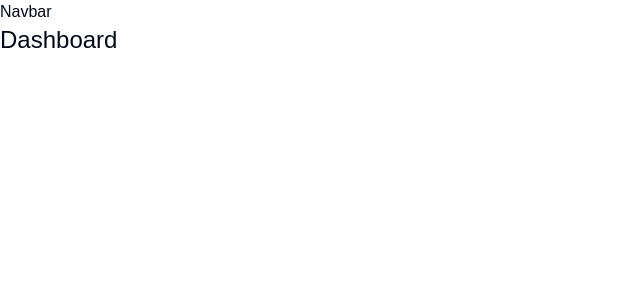
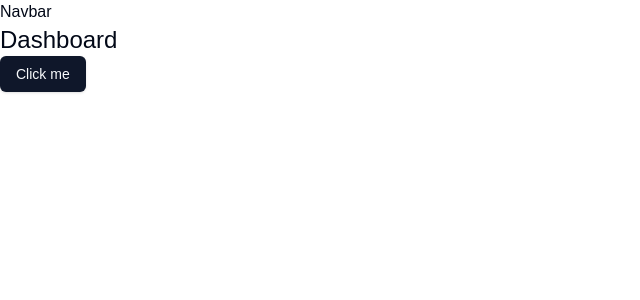
Before and after one commit to dangabrielle/dashboard-app, a Next.js app: page / in a window 1280 px wide. Shown: the top 300 px of the page, without its empty margins (0-640 px from the left). Built offline with nearby package versions, Linux system fonts and the light colour scheme.

Commit message:
shadcn button

```diff
--- a/app/page.tsx
+++ b/app/page.tsx
@@ -1,7 +1,10 @@
+import { Button } from "@/components/ui/button";
+
 export default function Home() {
   return (
     <>
       <h1 className="text-2xl">Dashboard</h1>
+      <Button>Click me</Button>
     </>
   );
 }
--- /dev/null
+++ b/components/ui/button.tsx
@@ -0,0 +1,57 @@
+import * as React from "react"
+import { Slot } from "@radix-ui/react-slot"
+import { cva, type VariantProps } from "class-variance-authority"
+
+import { cn } from "@/lib/utils"
+
+const buttonVariants = cva(
+  "inline-flex items-center justify-center gap-2 whitespace-nowrap rounded-md text-sm font-medium transition-colors focus-visible:outline-none focus-visible:ring-1 focus-visible:ring-ring disabled:pointer-events-none disabled:opacity-50 [&_svg]:pointer-events-none [&_svg]:size-4 [&_svg]:shrink-0",
+  {
+    variants: {
+      variant: {
+        default:
+          "bg-primary text-primary-foreground shadow hover:bg-primary/90",
+        destructive:
+          "bg-destructive text-destructive-foreground shadow-sm hover:bg-destructive/90",
+        outline:
+          "border border-input bg-background shadow-sm hover:bg-accent hover:text-accent-foreground",
+        secondary:
+          "bg-secondary text-secondary-foreground shadow-sm hover:bg-secondary/80",
+        ghost: "hover:bg-accent hover:text-accent-foreground",
+        link: "text-primary underline-offset-4 hover:underline",
+      },
+      size: {
+        default: "h-9 px-4 py-2",
+        sm: "h-8 rounded-md px-3 text-xs",
+        lg: "h-10 rounded-md px-8",
+        icon: "h-9 w-9",
+      },
+    },
+    defaultVariants: {
+      variant: "default",
+      size: "default",
+    },
+  }
+)
+
+export interface ButtonProps
+  extends React.ButtonHTMLAttributes<HTMLButtonElement>,
+    VariantProps<typeof buttonVariants> {
+  asChild?: boolean
+}
+
+const Button = React.forwardRef<HTMLButtonElement, ButtonProps>(
+  ({ className, variant, size, asChild = false, ...props }, ref) => {
+    const Comp = asChild ? Slot : "button"
+    return (
+      <Comp
+        className={cn(buttonVariants({ variant, size, className }))}
+        ref={ref}
+        {...props}
+      />
+    )
+  }
+)
+Button.displayName = "Button"
+
+export { Button, buttonVariants }
```
